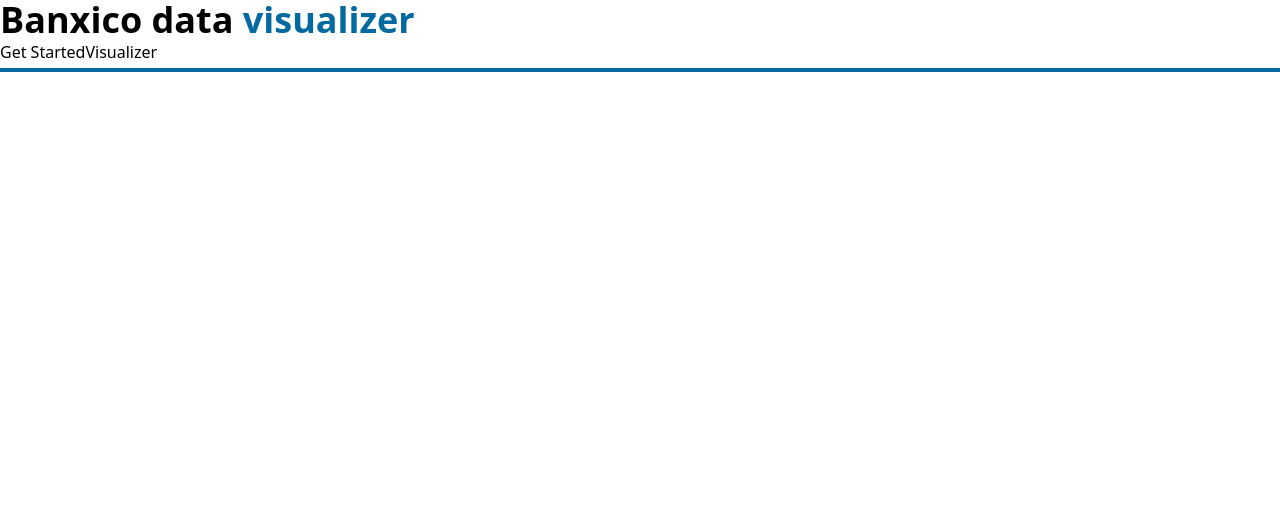
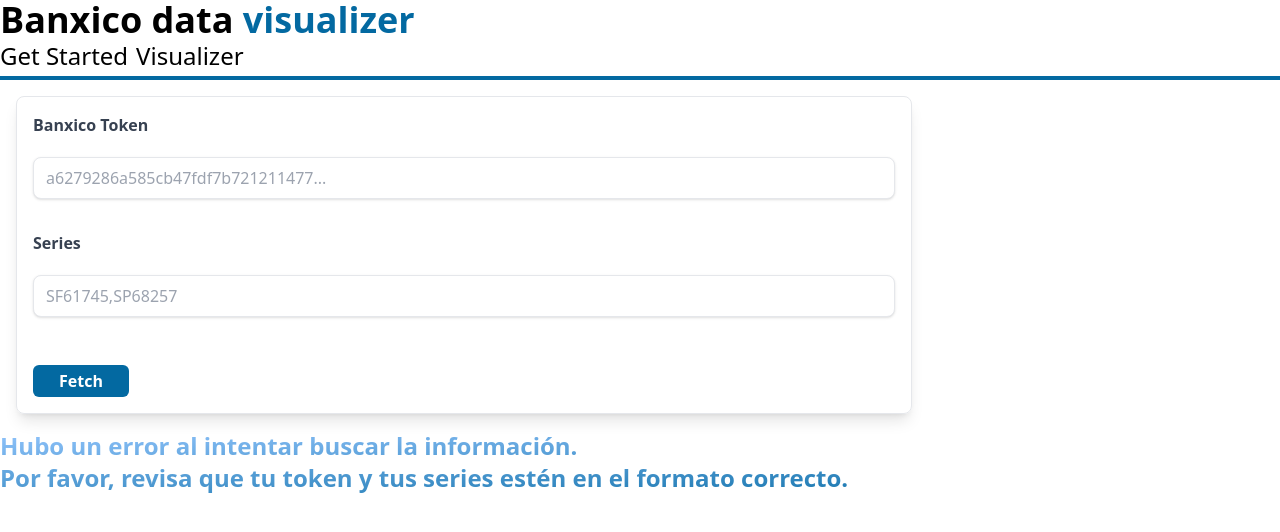
Before and after one commit to lacdev/banxico-api-visualizer, a React (Create React App) app: page /visualizer in a window 1280 px wide. Shown: the top 532 px of the page. Built offline with nearby package versions, Linux system fonts and the light colour scheme.

Commit message:
add getServices services, add Form component with basic validation.

```diff
--- a/src/App.js
+++ b/src/App.js
@@ -1,4 +1,4 @@
-import { Link } from 'react-router-dom'
+import { Outlet, Link } from 'react-router-dom'
 
 function App() {
   return (
@@ -7,9 +7,14 @@
         Banxico data <span className="font-bold text-sky-700">visualizer</span>
       </h1>
       <nav className="border-b-4 pb-1 border-sky-700">
-        <Link to="/start">Get Started</Link>
-        <Link to="/visualizer">Visualizer</Link>
+        <Link className="text-2xl" to="/start">
+          Get Started
+        </Link>
+        <Link className="text-2xl pl-2" to="/visualizer">
+          Visualizer
+        </Link>
       </nav>
+      <Outlet />
     </div>
   )
 }
--- /dev/null
+++ b/src/components/Form.js
@@ -0,0 +1,80 @@
+import { useForm } from 'react-hook-form'
+
+export const Form = () => {
+  const {
+    register,
+    handleSubmit,
+    watch,
+    formState: { errors },
+  } = useForm({
+    defaultValues: {
+      token: '',
+      series: '',
+    },
+  })
+
+  const onSubmit = (data) => console.log(data)
+
+  console.log(watch()) // Watch globally the input object.
+
+  const token = watch('token') //Watch specific input values.
+
+  const series = watch('series') //Watch specific input values.
+
+  console.log('This is my token', token)
+
+  console.log('These are my series', series)
+
+  return (
+    /* "handleSubmit" will validate your inputs before invoking "onSubmit" */
+
+    <form
+      className="border flex flex-col gap-4 max-w-4xl p-4  rounded-lg m-4 shadow-lg"
+      onSubmit={handleSubmit(onSubmit)}
+    >
+      {/* register your input into the hook by invoking the "register" function */}
+      <label
+        className="block text-gray-700 text-md font-semibold mb-1"
+        htmlFor="token"
+      >
+        Banxico Token
+      </label>
+
+      <input
+        className="shadow appearance-none border rounded-lg py-2 px-3 text-gray-700 focus:outline-none focus:shadow-outline"
+        {...register('token', {
+          required: 'A valid banxico token is required.',
+        })}
+        placeholder="a6279286a585cb47fdf7b721211477..."
+      />
+      <p className="text-red-400">{errors.token?.message}</p>
+      {/* {errors.exampleRequired && <span>This field is required</span>} */}
+
+      {/* include validation with required or other standard HTML validation rules */}
+      <label
+        className="block text-gray-700 text-md font-semibold mb-1"
+        htmlFor="series"
+      >
+        Series
+      </label>
+
+      <input
+        className="shadow appearance-none border rounded-lg py-2 px-3 text-gray-700 focus:outline-none focus:shadow-outline"
+        {...register('series', {
+          required:
+            'Valid series for data fetching are required. Each serie needs to be comma separated. ',
+        })}
+        placeholder={`SF61745,SP68257`}
+      />
+      <p className="text-red-400">{errors.series?.message}</p>
+      {/* errors will return when field validation fails  */}
+      {/* {errors.exampleRequired && <span>This field is required</span>} */}
+
+      <input
+        className="px-3 py-1 w-24 cursor-pointer mt-4 border-sky-700 text-white bg-sky-700 font-semibold rounded-md"
+        type="submit"
+        value={'Fetch'}
+      />
+    </form>
+  )
+}
--- a/src/routes/started.js
+++ b/src/routes/started.js
@@ -1,7 +1,7 @@
 export default function Started() {
   return (
     <main className="pt-1">
-      <h2>Get Started</h2>
+      <h2 className="font-2xl text-bold">Get Started</h2>
     </main>
   )
 }
--- a/src/routes/visualizer.js
+++ b/src/routes/visualizer.js
@@ -1,7 +1,64 @@
+import { getSeries } from 'services/series'
+import { useState, useEffect } from 'react'
+import { Form } from 'components/Form'
+
 export default function Visualizer() {
+  const [banxicoToken, setBanxicoToken] = useState('')
+  const [seriesToFetch, setSeriesToFetch] = useState('')
+  const [seriesData, setSeriesData] = useState(null)
+  const [isLoading, setIsLoading] = useState(false)
+  const [isError, setIsError] = useState(true)
+
+  const classses = {
+    errorMessage:
+      'text-2xl font-extrabold text-transparent bg-clip-text bg-gradient-to-br from-blue-300 to-sky-700 mt-4',
+  }
+
+  //   useEffect(() => {
+  //     const fetchSeries = async () => {
+  //       try {
+  //         setIsLoading(true)
+  //         const response = await getSeries(seriesToFetch, banxicoToken)
+  //         setSeriesData(response.data.bmx.series)
+  //         setIsLoading(false)
+  //       } catch (error) {
+  //         console.log(error)
+  //         setIsError(true)
+  //       }
+  //     }
+  //     fetchSeries()
+  //   }, [])
+
+  //   const handleClick = (event) => {
+  //     console.log(event.target)
+  //   }
+
+  /* <button
+className="px-3 py-1 mt-4 mx-2 border-sky-700 text-white bg-sky-700 font-semibold rounded-md"
+onClick={handleClick}
+>
+Fetch
+</button> */
+
+  if (!isLoading && isError)
+    return (
+      <>
+        <Form />
+
+        <div className={classses.errorMessage}>
+          <p>Hubo un error al intentar buscar la información.</p>
+          <p>
+            Por favor, revisa que tu token y tus series estén en el formato
+            correcto.
+          </p>
+        </div>
+      </>
+    )
+
   return (
     <main className="pt-1">
       <h2>Visualizer</h2>
+      {/* <button onClick={handleClick}>Fetch</button> */}
     </main>
   )
 }
--- /dev/null
+++ b/src/services/series.js
@@ -0,0 +1,19 @@
+import axios from 'axios'
+
+const TUKAN_TOKEN = process.env.TUKAN_TOKEN
+const BASE_URL = process.env.BASE_URL
+
+export const getSeries = async (series = '', token = '') => {
+  try {
+    const response = await axios.get({
+      url: `${BASE_URL}${series}?token=${token}&mediaType=json`,
+      headers: {
+        Authorization: `${TUKAN_TOKEN}`,
+      },
+    })
+    console.log(response)
+    return response
+  } catch (error) {
+    console.error(error)
+  }
+}
```
